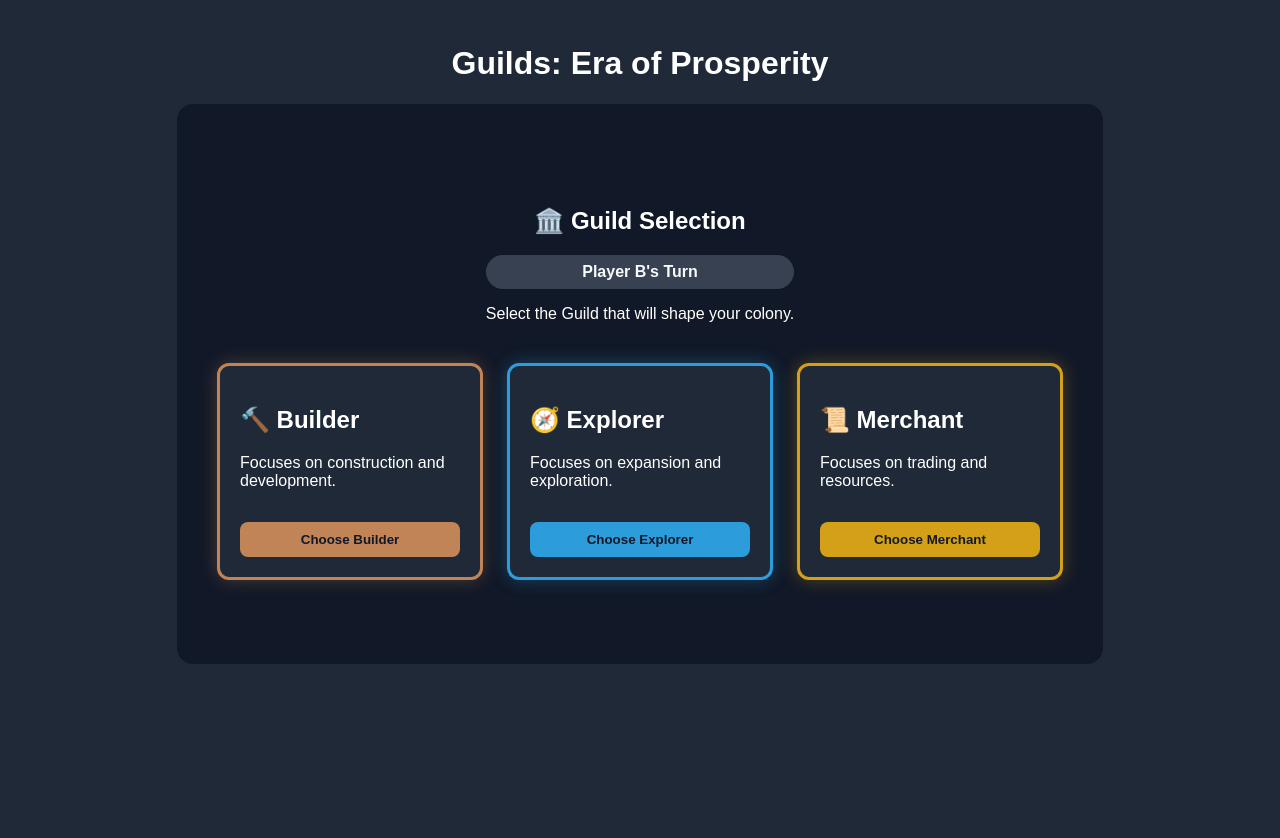
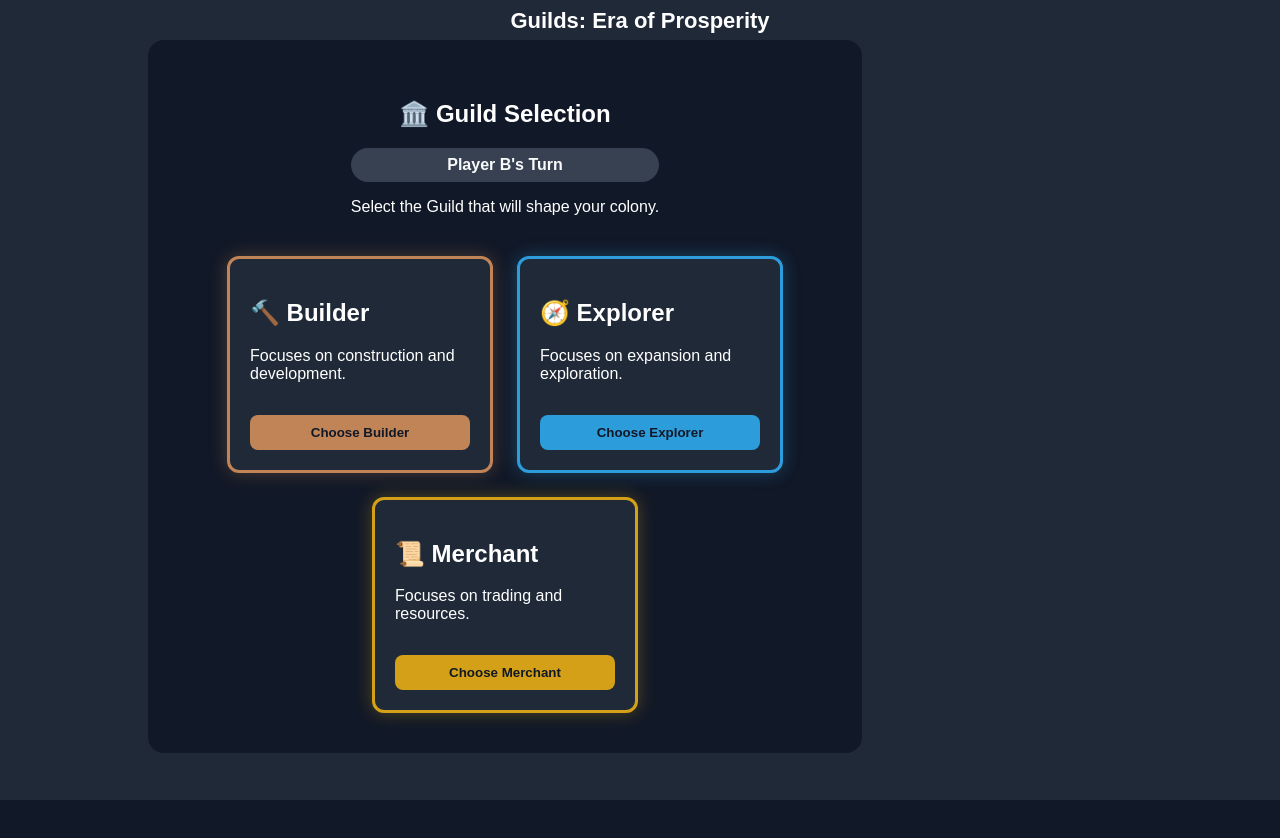
Before and after one commit to jeps0n/guilds-era-of-prosperity, a React (Vite) app: page / in a window 1280 px wide. Shown: the top 838 px of the page. After the commit the page ends 800 px from the top, so only its background shows below. Built offline with nearby package versions, Linux system fonts and the light colour scheme.

Commit message:
introduce GameLayout component to help organize UI

```diff
--- a/src/App.tsx
+++ b/src/App.tsx
@@ -1,10 +1,12 @@
 import { useState } from "react";
 
+import BoardView from "./components/BoardView";
 import GameStatus from "./components/GameStatus";
 import GuildSelection from "./components/GuildSelection";
 import InitialPlacement from "./components/InitialPlacement";
 import PlayerPanel from "./components/PlayerPanel";
-import BoardView from "./components/BoardView";
+
+import GameLayout from "./components/layout/GameLayout";
 
 import { createInitialState } from "./game/engine/initialState";
 
@@ -88,63 +90,60 @@ function App() {
           (edgeId, index) => ({
             id:
               `${player.id}-road-${index}`,
-
             edgeId,
           })
         )
     );
 
 
+  if (
+    game.phase === "guild_selection" &&
+    currentPlayer &&
+    currentPlayer.guild === undefined
+  ) {
+
     return (
-    <div
+      <GameLayout
+        header={
+          <h1
             style={{
-        minHeight: "100vh",
-        background: "#1f2937",
-        color: "white",
-        display: "flex",
-        flexDirection: "column",
-        alignItems: "center",
-        padding: "24px",
+              margin: "0 0 6px 0",
+              fontSize: "22px",
             }}
           >
-
-      <h1>
             Guilds: Era of Prosperity
           </h1>
-
-
-      {game.phase === "guild_selection" &&
-        currentPlayer &&
-        currentPlayer.guild === undefined && (
-
+        }
+        board={
           <GuildSelection
             playerName={currentPlayer.name}
             availableGuilds={availableGuilds}
             onSelectGuild={handleGuildSelection}
           />
+        }
+      />
+    );
 
-        )}
+  }
 
 
+  return (
 
-      {game.phase === "initial_placement" && (
+    <GameLayout
 
-        <InitialPlacement
-          game={game}
-        />
+      header={
+        <h1
+          style={{
+            margin: "0 0 6px 0",
+            fontSize: "22px",
+          }}
+        >
+          Guilds: Era of Prosperity
+        </h1>
+      }
 
-      )}
-
-
-
-      {game.phase !== "guild_selection" && (
-
+      board={
         <>
-
-          <PlayerPanel
-            game={game}
-          />
-
 
           <BoardView
             board={game.board}
@@ -158,22 +157,41 @@ function App() {
             }
           />
 
-        </>
+          {game.phase === "initial_placement" && (
+
+            <InitialPlacement
+              game={game}
+            />
 
           )}
 
+        </>
+      }
 
-
-      {game.phase !== "guild_selection" && (
+      rightSidebar={
+        <>
 
           <GameStatus
             game={game}
           />
 
-      )}
+          <div
+            style={{
+              height: "12px",
+            }}
+          />
 
-    </div>
+          <PlayerPanel
+            game={game}
+          />
+
+        </>
+      }
+
+    />
+
   );
+
 }
 
 
--- a/src/components/BoardView.tsx
+++ b/src/components/BoardView.tsx
@@ -46,9 +46,9 @@ function BoardView({
   return (
     <div>
       <svg
-        width="900"
-        height="750"
-        viewBox="-450 -375 900 750"
+        width="800"
+        height="600"
+        viewBox="-360 -320 720 640"
         style={{
           border: "2px dashed gray",
           background: "#87ceeb",
--- a/src/components/PlayerPanel.tsx
+++ b/src/components/PlayerPanel.tsx
@@ -12,8 +12,8 @@ function PlayerPanel({
     <div
       style={{
         display: "flex",
-        gap: "20px",
-        marginBottom: "24px",
+        flexDirection: "row",
+        gap: "12px",
       }}
     >
       {game.players.map((player) => (
@@ -24,41 +24,53 @@ function PlayerPanel({
             background: "#111827",
             border: "1px solid #374151",
             borderRadius: "12px",
-            padding: "16px",
-            width: "220px",
+            padding: "10px",
+            width: "185px",
+            minHeight: "145px",
+            boxSizing: "border-box",
           }}
         >
 
-          <h3>
+          <h3
+            style={{
+              margin: "0 0 6px 0",
+              fontSize: "17px",
+            }}
+          >
             {player.name}
           </h3>
 
           <div>
-            Guild: {player.guild ?? "None"}
+            <strong>Guild:</strong>{" "}
+            {player.guild ?? "None"}
           </div>
 
-          <div>
-            VP: {player.vp}
+          <div style={{ marginTop: "2px" }}>
+            <strong>VP:</strong>{" "}
+            {player.vp}
           </div>
 
-          <hr />
+          <hr
+            style={{
+              margin: "8px 0",
+              borderColor: "#374151",
+            }}
+          />
 
           <div>
-            🧱 {player.resources.brick}
-            {" "}
-            🌲 {player.resources.lumber}
-            {" "}
+            🧱 {player.resources.brick}{" "}
+            🌲 {player.resources.lumber}{" "}
             🌾 {player.resources.wheat}
           </div>
 
-          <div>
-            🐑 {player.resources.sheep}
-            {" "}
+          <div style={{ marginTop: "2px" }}>
+            🐑 {player.resources.sheep}{" "}
             ⛰️ {player.resources.ore}
           </div>
 
-          <div>
-            🏠 Settlements: {player.settlements.length}
+          <div style={{ marginTop: "8px" }}>
+            🏠 {player.settlements.length} Settlement
+            {player.settlements.length !== 1 ? "s" : ""}
           </div>
 
         </div>
--- /dev/null
+++ b/src/components/layout/GameLayout.tsx
@@ -0,0 +1,64 @@
+import type { ReactNode } from "react";
+
+interface GameLayoutProps {
+  header?: ReactNode;
+  board: ReactNode;
+  rightSidebar?: ReactNode;
+  bottom?: ReactNode;
+}
+
+function GameLayout({
+  header,
+  board,
+  rightSidebar,
+  bottom,
+}: GameLayoutProps) {
+  return (
+    <div
+      style={{
+        minHeight: "100vh",
+        background: "#1f2937",
+        color: "white",
+        display: "flex",
+        flexDirection: "column",
+        alignItems: "center",
+        padding: "8px",
+        boxSizing: "border-box",
+      }}
+    >
+      {header}
+
+      <div
+        style={{
+          display: "flex",
+          justifyContent: "center",
+          width: "100%",
+          flex: 1,
+        }}
+      >
+        <div
+          style={{
+            display: "grid",
+            gridTemplateColumns: "120px auto 390px",
+            columnGap: "20px",
+            alignItems: "start",
+          }}
+        >
+          <div />
+
+          <div>
+            {board}
+          </div>
+
+          <div>
+            {rightSidebar}
+          </div>
+        </div>
+      </div>
+
+      {bottom}
+    </div>
+  );
+}
+
+export default GameLayout;
```
Lines whose indentation alone changed are shown as unchanged.
